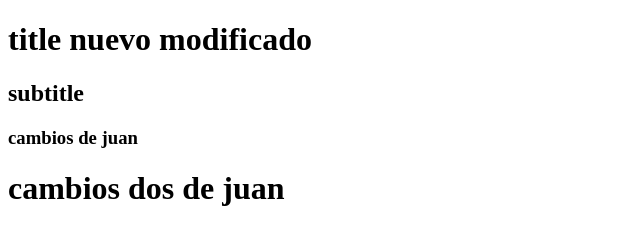
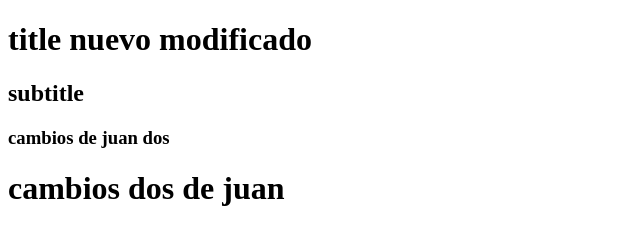
Before and after one commit to junortiz/Hello-git, a plain HTML site: page index.html in a window 1280 px wide. Shown: the top 226 px of the page, 0-640 px from the left. Drawn offline with Linux system fonts and the light colour scheme.

Commit message:
cambio de juan h1

```diff
--- a/index.html
+++ b/index.html
@@ -8,7 +8,7 @@
 <body>
     <h1>title nuevo modificado</h1>
     <h2>subtitle</h2>
-    <h3>cambios de juan</h3>
+    <h3>cambios de juan dos</h3>
     <h1>cambios dos de juan</h1>
     <h2>cambios tres de pepe</h2>
 </body>
```
